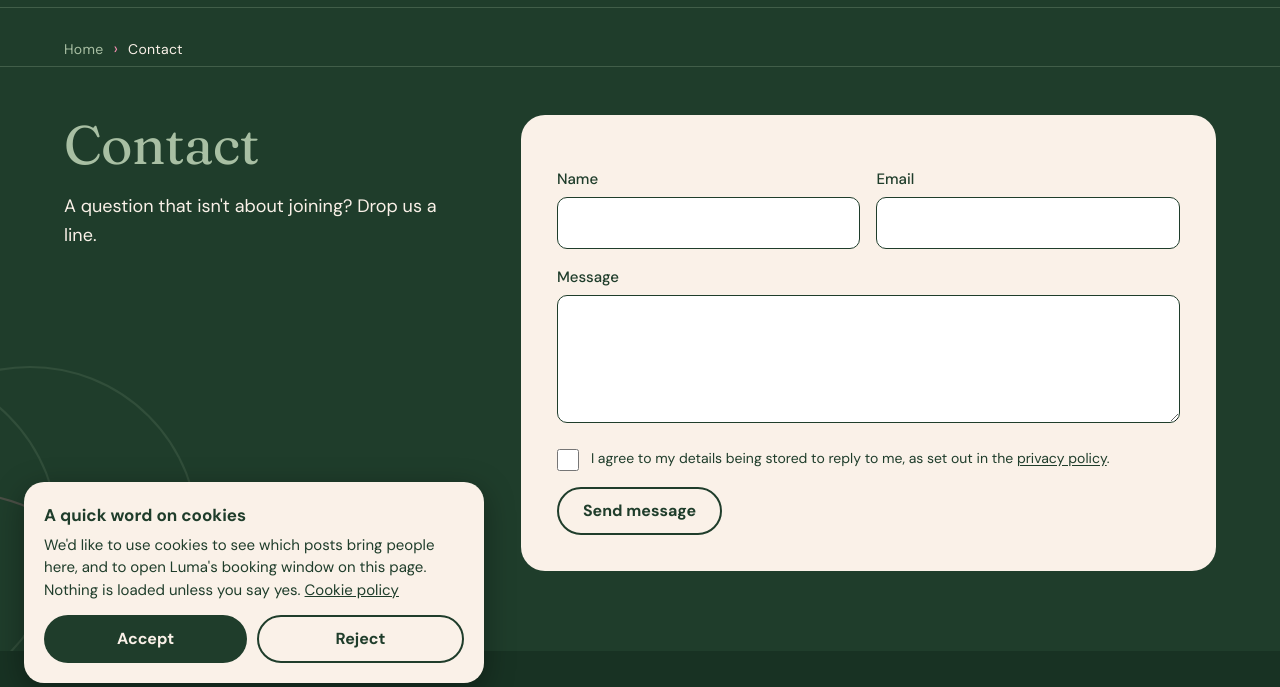
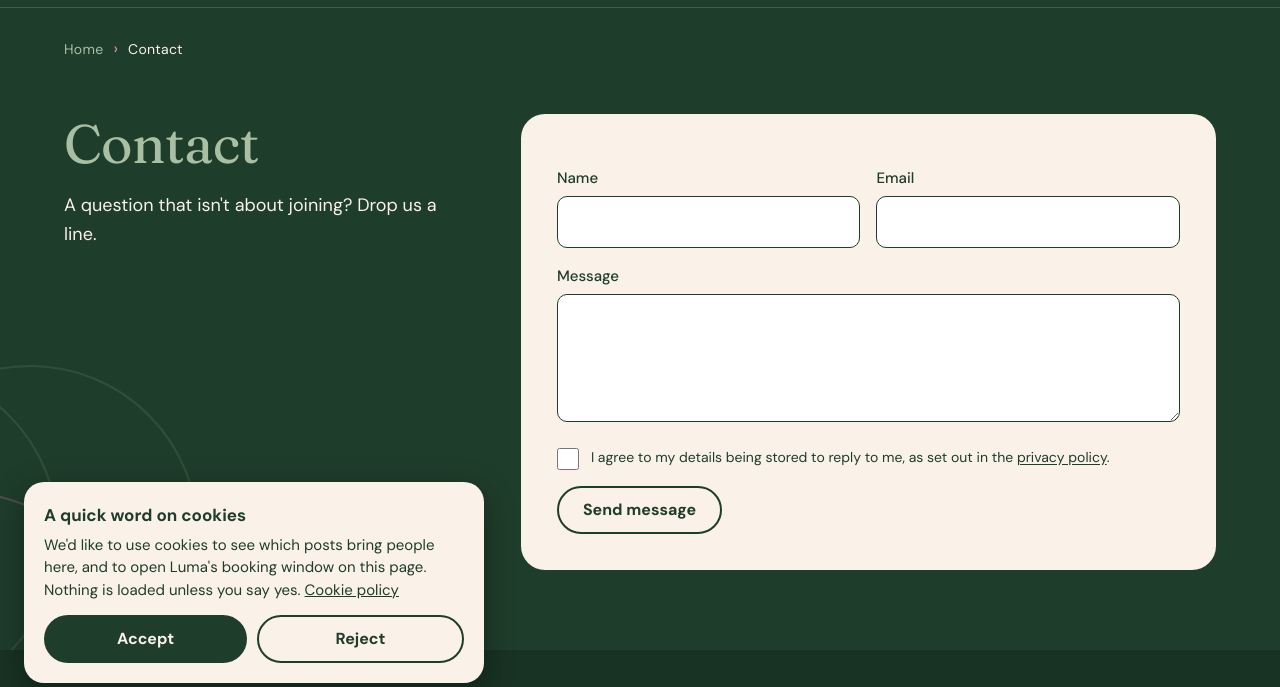
Before and after one commit to jedarlingtonx/ascendtogether.co.uk, a plain HTML site: page contact.html in a window 1280 px wide. Shown: the part 93-780 px from the top of the page. Drawn offline with Linux system fonts and the light colour scheme.

Commit message:
Remove the stray line under the Contact page breadcrumbs (#26)
Claude-Session: https://claude.ai/code/session_01Gu4sFXK9Ar73FdqgiFZZsa

Co-authored-by: Claude <noreply@anthropic.com>

```diff
--- a/assets/css/site.css
+++ b/assets/css/site.css
@@ -273,7 +273,6 @@ textarea.input { min-height: 96px; resize: vertical; }
 
 /* 05 + 06 */
 .split { display: grid; gap: 28px; }
-.contact-section { border-top: 1px solid rgba(168, 191, 163, 0.25); }
 
 /* Footer */
 .site-footer { background: var(--forest-deep); padding: 40px 0 calc(40px + env(safe-area-inset-bottom)); font-size: 15px; }
```
